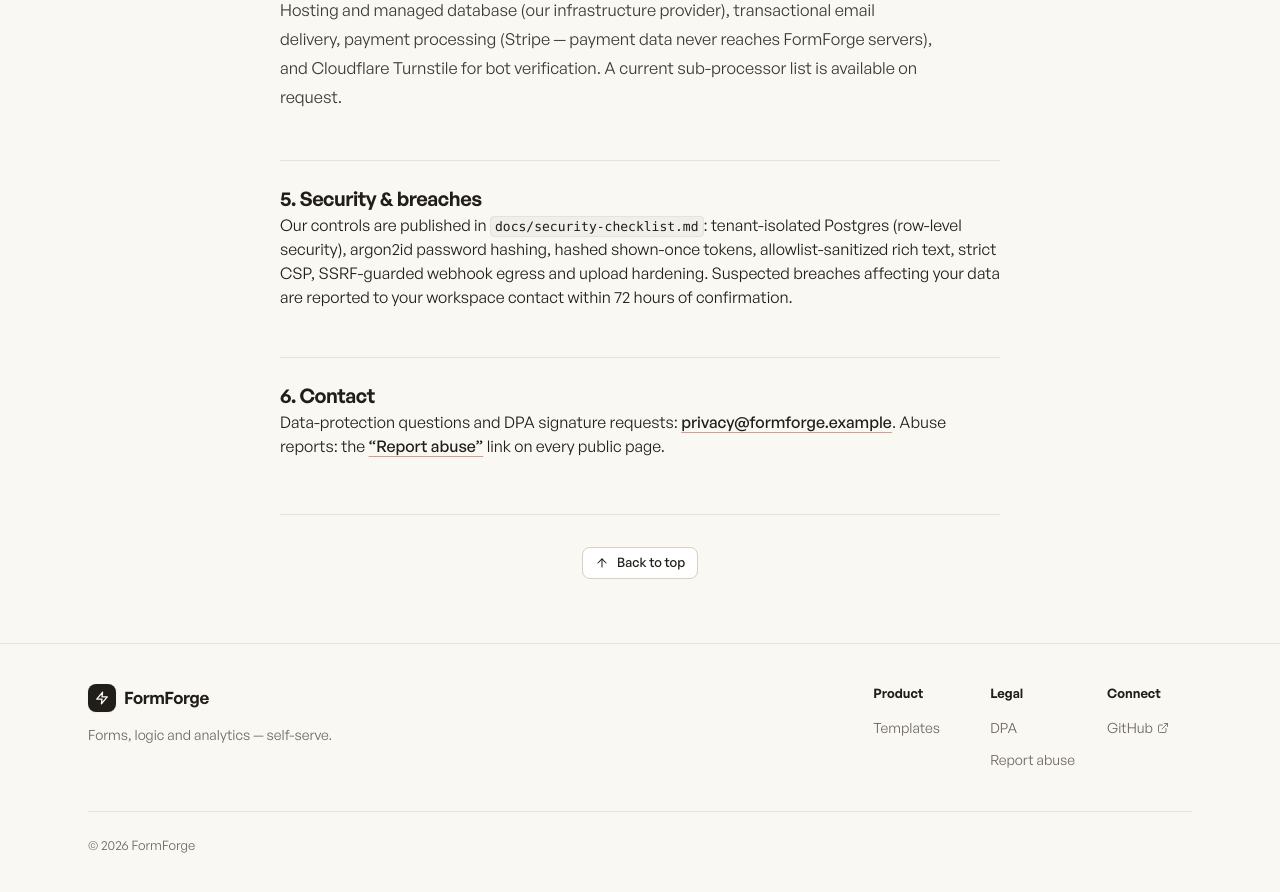
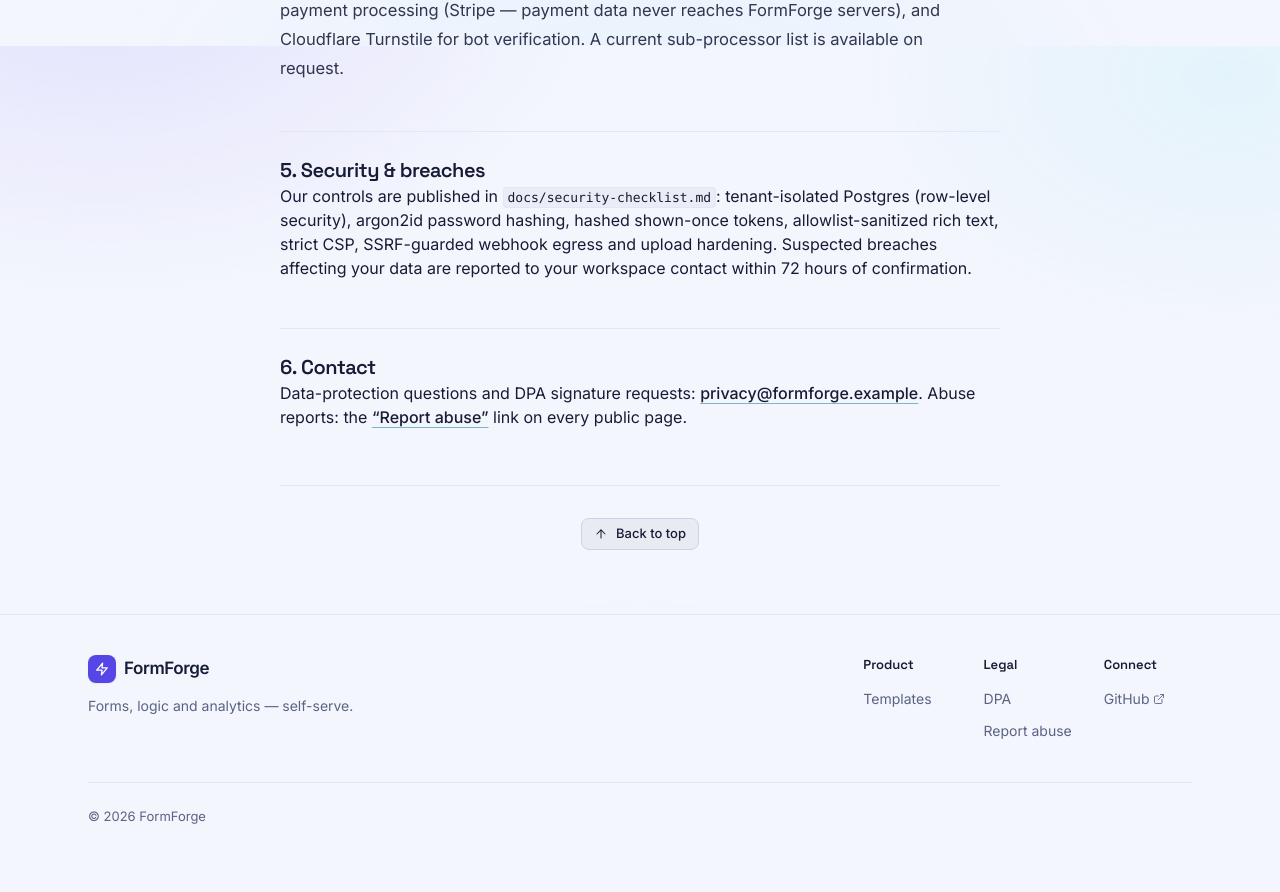
Before and after one commit to bent70144-cpug/forgeforms, a Next.js app in the folder apps/web/: page /dpa in a window 1280 px wide. Shown: the part 1554-2446 px from the top of the page. After the commit the page ends 2421 px from the top, so only its background shows below. Built offline with nearby package versions, Linux system fonts and the light colour scheme.

Commit message:
feat(design): aurora glass design system foundation — dark-first tokens, gradient/glow recipes, glass chrome, new type system (Space Grotesk/Inter/JetBrains Mono)

```diff
--- a/apps/web/app/globals.css
+++ b/apps/web/app/globals.css
@@ -6,104 +6,122 @@
 @source "../../../packages/renderer/src";
 
 /* ============================================================================
-   FORMFORGE APP DESIGN SYSTEM — "warm paper studio"
+   FORMFORGE APP DESIGN SYSTEM — "aurora glass" (2026 redesign)
    ----------------------------------------------------------------------------
-   Sections, in order:
+   Dark-first deep-indigo workspace with violet→cyan gradient energy, glass
+   surfaces and glow accents. Sections, in order:
      TOKENS · BASE · BUTTONS · FORMS · CHROME (auth/app shell)
      PANELS/BADGES/CHIPS/SEG · DOC CARDS · OVERLAYS (modal/drawer)
-     STATE (skeleton/banner/empty) · LANDING-SCOPED · REVEAL/SPOTLIGHT
-     REDUCED MOTION
+     STATE (skeleton/banner/empty) · REVEAL/SPOTLIGHT · REDUCED MOTION
    The marketing landing chrome (.ff-land-*) lives in app/landing.css and
    app/tokens.css and is deliberately NOT duplicated here. Canonical class
    constants for builder agents: apps/web/lib/ui.ts. Documents carry their own
-   theme at render time (renderer packages consume --ff-bg/--ff-fg).
+   theme at render time (renderer packages consume --ff-bg/--ff-fg) and are
+   NOT affected by this system.
    ========================================================================== */
 
 /* ====== TOKENS ============================================================ */
 
 :root {
-  /* surfaces — warm paper */
-  --ff-bg: #faf8f3;
-  --ff-card: #ffffff;
-  --ff-fg: #211d18;
-  --ff-muted: #6f6862;
-  --ff-border: #e9e2d7;
-  --ff-border-strong: #d8cfc0;
-
-  /* actions — ink is the primary (Stripe/Linear-style); coral is the signal */
-  --ff-primary: #211d18;
-  --ff-primary-fg: #fdfcfa;
-  --ff-accent: oklch(54% 0.165 29);
-  --ff-accent-soft: oklch(74% 0.125 30);
-  --ff-accent-fg: #ffffff;
-
-  /* semantics (light values hold ≥4.5:1 on their soft tints).
-     success is a warm SAGE green — semantically unambiguous next to the red
-     danger token (a coral-family success would read as an error), while the
-     muted olive cast harmonizes with the warm paper palette. */
-  --ff-success: #3d6b4f;
-  --ff-success-soft: #e7efe6;
-  --ff-warning: #966a0b;
-  --ff-warning-soft: #f6ecd6;
-  --ff-danger: #b3261e;
-  --ff-danger-soft: #f7e5e3;
-
-  /* charts — coral / amber / ink, distinguishable on paper and in dark;
-     teal/green series colors are off-system for this palette */
-  --ff-chart-1: var(--ff-accent);
-  --ff-chart-2: #b45309;
-  --ff-chart-3: var(--ff-fg);
+  /* surfaces — deep space indigo (dark-first) */
+  --ff-bg: #0b0e1a;
+  --ff-bg-2: #0f1424;
+  --ff-card: #141a33;
+  --ff-card-2: #1a2142;
+  --ff-fg: #eef1ff;
+  --ff-muted: #9aa3c9;
+  --ff-border: #232b52;
+  --ff-border-strong: #34406f;
+
+  /* actions — violet gradient is the primary; cyan is the signal */
+  --ff-primary: #6c5cff;
+  --ff-primary-2: #38bdf8;
+  --ff-primary-fg: #ffffff;
+  --ff-accent: #22d3ee;
+  --ff-accent-soft: #7dd3fc;
+  --ff-accent-fg: #07222b;
+
+  /* semantics — readable on dark glass tints */
+  --ff-success: #4ade80;
+  --ff-success-soft: rgb(74 222 128 / 0.12);
+  --ff-warning: #fbbf24;
+  --ff-warning-soft: rgb(251 191 36 / 0.12);
+  --ff-danger: #fb7185;
+  --ff-danger-soft: rgb(251 113 133 / 0.12);
+
+  /* charts — violet / cyan / rose, distinct on the dark canvas */
+  --ff-chart-1: #8b7bff;
+  --ff-chart-2: #22d3ee;
+  --ff-chart-3: #f472b6;
 
   /* shape */
-  --ff-radius: 0.75rem;
-
-  /* type — General Sans + Geist Mono are self-hosted via @font-face in
-     app/landing.css and globally available */
-  --ff-font-heading: "General Sans", ui-sans-serif, system-ui, -apple-system, "Segoe UI", Roboto, sans-serif;
-  --ff-font-body: "General Sans", ui-sans-serif, system-ui, -apple-system, "Segoe UI", Roboto, sans-serif;
-  --ff-font-mono: "Geist Mono", ui-monospace, SFMono-Regular, Menlo, monospace;
+  --ff-radius: 1rem;
+
+  /* type — Space Grotesk / Inter / JetBrains Mono via next/font (root layout);
+   * variable names unchanged so every consumer keeps working */
+  --ff-font-heading: var(--font-grotesk, "Space Grotesk"), "General Sans", ui-sans-serif, system-ui, -apple-system, "Segoe UI", Roboto, sans-serif;
+  --ff-font-body: var(--font-inter, "Inter"), "General Sans", ui-sans-serif, system-ui, -apple-system, "Segoe UI", Roboto, sans-serif;
+  --ff-font-mono: var(--font-jet, "JetBrains Mono"), "Geist Mono", ui-monospace, SFMono-Regular, Menlo, monospace;
+
+  /* glass chrome */
+  --ff-glass: rgb(20 26 51 / 0.78);
+  --ff-glass-border: rgb(122 134 213 / 0.16);
+
+  /* gradient + glow recipes */
+  --ff-grad: linear-gradient(135deg, var(--ff-primary) 0%, var(--ff-primary-2) 100%);
+  --ff-glow: 0 8px 32px -8px rgb(108 92 255 / 0.45);
+  --ff-glow-soft: 0 0 0 1px rgb(122 134 213 / 0.14), 0 16px 48px -16px rgb(108 92 255 / 0.28);
 
   /* elevation + motion */
-  --ff-shadow-sm: 0 1px 2px rgb(42 32 22 / 0.05);
-  --ff-shadow-md: 0 1px 2px rgb(42 32 22 / 0.05), 0 8px 24px -12px rgb(42 32 22 / 0.16);
-  --ff-shadow-lg: 0 2px 4px rgb(42 32 22 / 0.06), 0 20px 48px -20px rgb(42 32 22 / 0.24);
-  --ff-ease-out: cubic-bezier(0.22, 1, 0.36, 1);
+  --ff-shadow-sm: 0 1px 2px rgb(3 6 18 / 0.5);
+  --ff-shadow-md: 0 1px 2px rgb(3 6 18 / 0.5), 0 12px 32px -12px rgb(3 6 18 / 0.55);
+  --ff-shadow-lg: 0 2px 4px rgb(3 6 18 / 0.5), 0 24px 64px -24px rgb(3 6 18 / 0.7);
+  --ff-ease-out: cubic-bezier(0.16, 1, 0.3, 1);
 
   /* Back-compat mapping for Tailwind utilities referencing --background/-foreground */
   --background: var(--ff-bg);
   --foreground: var(--ff-fg);
 }
 
-@media (prefers-color-scheme: dark) {
+/* porcelain counterpart for light-scheme users */
+@media (prefers-color-scheme: light) {
   :root {
-    --ff-bg: #17130e;
-    --ff-card: #211c15;
-    --ff-fg: #f4eee5;
-    --ff-muted: #a89f93;
-    --ff-border: #342c21;
-    --ff-border-strong: #4a4033;
-
-    --ff-primary: #f4eee5;
-    --ff-primary-fg: #211c15;
-    --ff-accent: oklch(74% 0.125 30);
-    --ff-accent-soft: oklch(63% 0.155 29);
-    --ff-accent-fg: #241009;
-
-    --ff-success: #6ee7a0;
-    --ff-success-soft: rgb(110 231 160 / 0.13);
-    --ff-warning: #fbbf24;
-    --ff-warning-soft: rgb(251 191 36 / 0.13);
-    --ff-danger: #f87171;
-    --ff-danger-soft: rgb(248 113 113 / 0.13);
-
-    --ff-chart-1: var(--ff-accent);
-    --ff-chart-2: #fbbf24;
-    --ff-chart-3: var(--ff-fg);
-
-    /* slightly stronger alphas so elevation still reads on dark paper */
-    --ff-shadow-sm: 0 1px 2px rgb(0 0 0 / 0.28);
-    --ff-shadow-md: 0 1px 2px rgb(0 0 0 / 0.28), 0 8px 24px -12px rgb(0 0 0 / 0.5);
-    --ff-shadow-lg: 0 2px 4px rgb(0 0 0 / 0.3), 0 20px 48px -20px rgb(0 0 0 / 0.6);
+    --ff-bg: #f4f6fd;
+    --ff-bg-2: #eceffb;
+    --ff-card: #ffffff;
+    --ff-card-2: #f6f7fe;
+    --ff-fg: #171c36;
+    --ff-muted: #5b6284;
+    --ff-border: #e2e6f5;
+    --ff-border-strong: #cbd2ec;
+
+    --ff-primary: #5646e5;
+    --ff-primary-2: #0ea5e9;
+    --ff-primary-fg: #ffffff;
+    --ff-accent: #0e7490;
+    --ff-accent-soft: #0891b2;
+    --ff-accent-fg: #ffffff;
+
+    --ff-success: #15803d;
+    --ff-success-soft: #e7f6ec;
+    --ff-warning: #a16207;
+    --ff-warning-soft: #fdf3d8;
+    --ff-danger: #dc2626;
+    --ff-danger-soft: #fdeaea;
+
+    --ff-chart-1: #6d5cff;
+    --ff-chart-2: #0891b2;
+    --ff-chart-3: #db2777;
+
+    --ff-glass: rgb(255 255 255 / 0.8);
+    --ff-glass-border: rgb(86 70 229 / 0.12);
+
+    --ff-glow: 0 8px 28px -10px rgb(86 70 229 / 0.35);
+    --ff-glow-soft: 0 0 0 1px rgb(86 70 229 / 0.1), 0 16px 44px -18px rgb(86 70 229 / 0.22);
+
+    --ff-shadow-sm: 0 1px 2px rgb(23 28 54 / 0.06);
+    --ff-shadow-md: 0 1px 2px rgb(23 28 54 / 0.06), 0 10px 28px -14px rgb(23 28 54 / 0.18);
+    --ff-shadow-lg: 0 2px 4px rgb(23 28 54 / 0.07), 0 20px 52px -22px rgb(23 28 54 / 0.26);
   }
 }
 
@@ -115,7 +133,13 @@ body {
 }
 
 body {
-  background: var(--ff-bg);
+  background-color: var(--ff-bg);
+  /* aurora field: two fixed color washes that sit behind every surface */
+  background-image:
+    radial-gradient(52rem 36rem at 8% -12%, rgb(108 92 255 / 0.14), transparent 60%),
+    radial-gradient(44rem 30rem at 96% 4%, rgb(34 211 238 / 0.08), transparent 55%),
+    radial-gradient(60rem 44rem at 50% 118%, rgb(56 189 248 / 0.07), transparent 60%);
+  background-attachment: fixed;
   color: var(--ff-fg);
   font-family: var(--ff-font-body);
 }
@@ -131,7 +155,7 @@ h6 {
 
 /* Single selection rule (was duplicated). */
 ::selection {
-  background: color-mix(in srgb, var(--ff-accent) 25%, transparent);
+  background: color-mix(in srgb, var(--ff-primary) 38%, transparent);
 }
 
 /* WCAG 2.1 AA: visible focus everywhere (spec §14.4). */
@@ -210,34 +234,37 @@ summary:focus-visible {
   pointer-events: none;
 }
 
-/* primary — ink; dark mode flips automatically via the token block */
+/* primary — violet→cyan gradient with a soft glow */
 .ff-btn-primary,
 .ff-button-primary {
-  background: var(--ff-primary);
+  background: var(--ff-grad);
   color: var(--ff-primary-fg);
   border-color: transparent;
-  box-shadow: var(--ff-shadow-sm);
+  box-shadow: inset 0 1px 0 rgb(255 255 255 / 0.18), var(--ff-glow);
 }
 
 .ff-btn-primary:hover,
 .ff-button-primary:hover {
   transform: translateY(-1px);
-  box-shadow: var(--ff-shadow-md);
-}
-
-/* secondary — card surface + hairline */
+  filter: brightness(1.08);
+  box-shadow: inset 0 1px 0 rgb(255 255 255 / 0.22), 0 12px 40px -8px rgb(108 92 255 / 0.6);
+}
+
+/* secondary — frosted glass slab */
 .ff-btn-secondary,
 .ff-button-secondary {
-  background: var(--ff-card);
+  background: color-mix(in srgb, var(--ff-fg) 5%, transparent);
   color: var(--ff-fg);
   border-color: var(--ff-border-strong);
+  box-shadow: inset 0 1px 0 rgb(255 255 255 / 0.05);
 }
 
 .ff-btn-secondary:hover,
 .ff-button-secondary:hover {
-  background: color-mix(in srgb, var(--ff-fg) 4%, var(--ff-card));
+  background: color-mix(in srgb, var(--ff-fg) 9%, transparent);
+  border-color: color-mix(in srgb, var(--ff-primary) 45%, var(--ff-border-strong));
   transform: translateY(-1px);
-  box-shadow: var(--ff-shadow-sm);
+  box-shadow: var(--ff-glow-soft);
 }
 
 /* ghost — transparent, quiet hover wash */
@@ -269,10 +296,10 @@ summary:focus-visible {
 }
 
 @media (prefers-color-scheme: dark) {
-  /* dark danger is a light coral — flip the label to ink for contrast */
+  /* dark danger is a light rose — flip the label to deep ink for contrast */
   .ff-btn-destructive,
   .ff-button-destructive {
-    color: #2a0a07;
+    color: #2f0a12;
   }
 }
 
@@ -352,16 +379,17 @@ summary:focus-visible {
 .ff-input {
   width: 100%;
   min-height: 2.75rem;
-  background: var(--ff-card);
+  background: color-mix(in srgb, var(--ff-bg) 36%, var(--ff-card));
   border: 1px solid var(--ff-border-strong);
-  border-radius: 10px;
+  border-radius: 12px;
   padding: 0 0.75rem;
   font: inherit;
   font-size: 0.9375rem;
   color: var(--ff-fg);
   transition:
     border-color 150ms var(--ff-ease-out),
-    box-shadow 150ms var(--ff-ease-out);
+    box-shadow 150ms var(--ff-ease-out),
+    background-color 150ms var(--ff-ease-out);
 }
 
 .ff-field textarea,
@@ -383,8 +411,9 @@ textarea.ff-input {
 .ff-field select:focus-visible,
 .ff-input:focus-visible {
   outline: none;
-  border-color: var(--ff-accent);
-  box-shadow: 0 0 0 3px color-mix(in srgb, var(--ff-accent) 18%, transparent);
+  border-color: var(--ff-primary);
+  background: color-mix(in srgb, var(--ff-bg) 18%, var(--ff-card));
+  box-shadow: 0 0 0 3px color-mix(in srgb, var(--ff-primary) 22%, transparent);
 }
 
 .ff-field input[aria-invalid="true"],
@@ -489,11 +518,13 @@ textarea.ff-input {
 .ff-auth-card {
   width: 100%;
   max-width: 24rem;
-  background: var(--ff-card);
-  border: 1px solid var(--ff-border);
-  border-radius: 16px;
-  padding: 2rem;
-  box-shadow: var(--ff-shadow-md);
+  background: var(--ff-glass);
+  -webkit-backdrop-filter: blur(20px) saturate(1.4);
+  backdrop-filter: blur(20px) saturate(1.4);
+  border: 1px solid var(--ff-glass-border);
+  border-radius: 20px;
+  padding: 2.25rem 2rem;
+  box-shadow: var(--ff-glow-soft), var(--ff-shadow-lg);
   display: flex;
   flex-direction: column;
   gap: 1rem;
@@ -546,12 +577,17 @@ textarea.ff-input {
 }
 
 .ff-app-header {
+  position: sticky;
+  top: 0;
+  z-index: 30;
   display: flex;
   align-items: center;
   gap: 1.25rem;
   padding: 0.875rem 1.5rem;
-  border-bottom: 1px solid var(--ff-border);
-  background: var(--ff-card);
+  border-bottom: 1px solid var(--ff-glass-border);
+  background: var(--ff-glass);
+  -webkit-backdrop-filter: blur(16px) saturate(1.5);
+  backdrop-filter: blur(16px) saturate(1.5);
 }
 
 .ff-app-header nav a {
@@ -562,7 +598,7 @@ textarea.ff-input {
 }
 
 .ff-app-header nav a:hover {
-  color: var(--ff-accent);
+  color: var(--ff-accent-soft);
 }
 
 .ff-app-header-meta {
@@ -598,9 +634,9 @@ textarea.ff-input {
 /* the canonical card */
 .ff-panel {
   background: var(--ff-card);
-  border: 1px solid var(--ff-border);
+  border: 1px solid var(--ff-glass-border);
   border-radius: var(--ff-radius);
-  box-shadow: var(--ff-shadow-sm);
+  box-shadow: var(--ff-shadow-sm), inset 0 1px 0 rgb(255 255 255 / 0.04);
 }
 
 .ff-badge {
@@ -754,10 +790,10 @@ textarea.ff-input {
   flex-direction: column;
   gap: 0.625rem;
   background: var(--ff-card);
-  border: 1px solid var(--ff-border);
-  border-radius: 14px;
+  border: 1px solid var(--ff-glass-border);
+  border-radius: 16px;
   padding: 1.25rem;
-  box-shadow: var(--ff-shadow-sm);
+  box-shadow: var(--ff-shadow-sm), inset 0 1px 0 rgb(255 255 255 / 0.04);
   transition:
     transform 200ms var(--ff-ease-out),
     box-shadow 200ms var(--ff-ease-out),
@@ -766,8 +802,8 @@ textarea.ff-input {
 
 .ff-doc-card:hover {
   transform: translateY(-2px);
-  box-shadow: var(--ff-shadow-md);
-  border-color: color-mix(in srgb, var(--ff-accent) 30%, var(--ff-border));
+  box-shadow: var(--ff-glow-soft), var(--ff-shadow-md);
+  border-color: color-mix(in srgb, var(--ff-primary) 40%, var(--ff-border));
 }
 
 .ff-doc-card .ff-doc-title {
@@ -780,7 +816,7 @@ textarea.ff-input {
 }
 
 .ff-doc-card .ff-doc-title:hover {
-  color: var(--ff-accent);
+  color: var(--ff-accent-soft);
 }
 
 /* Pin quick actions to the card floor so unequal title heights don't pool
@@ -905,9 +941,9 @@ textarea.ff-input {
   position: fixed;
   inset: 0;
   z-index: 50;
-  background: color-mix(in srgb, var(--ff-fg) 40%, transparent);
-  -webkit-backdrop-filter: blur(2px);
-  backdrop-filter: blur(2px);
+  background: rgb(6 9 22 / 0.62);
+  -webkit-backdrop-filter: blur(6px);
+  backdrop-filter: blur(6px);
   animation: ff-fade-in 200ms var(--ff-ease-out);
 }
 
@@ -959,10 +995,12 @@ textarea.ff-input {
   flex-direction: column;
   width: min(32rem, calc(100vw - 2rem));
   max-height: calc(100dvh - 2rem);
-  background: var(--ff-card);
-  border: 1px solid var(--ff-border);
-  border-radius: 16px;
-  box-shadow: var(--ff-shadow-lg);
+  background: var(--ff-glass);
+  -webkit-backdrop-filter: blur(24px) saturate(1.5);
+  backdrop-filter: blur(24px) saturate(1.5);
+  border: 1px solid var(--ff-glass-border);
+  border-radius: 20px;
+  box-shadow: var(--ff-glow-soft), var(--ff-shadow-lg);
   outline: none;
   animation: ff-modal-in 200ms var(--ff-ease-out);
 }
@@ -980,21 +1018,23 @@ textarea.ff-input {
   flex-direction: column;
   width: min(28rem, 92vw);
   max-width: 92vw;
-  background: var(--ff-card);
+  background: var(--ff-glass);
+  -webkit-backdrop-filter: blur(24px) saturate(1.5);
+  backdrop-filter: blur(24px) saturate(1.5);
   box-shadow: var(--ff-shadow-lg);
   outline: none;
 }
 
 .ff-drawer-panel--right {
   right: 0;
-  border-left: 1px solid var(--ff-border);
+  border-left: 1px solid var(--ff-glass-border);
   border-radius: 16px 0 0 16px;
   animation: ff-drawer-in-right 260ms var(--ff-ease-out);
 }
 
 .ff-drawer-panel--left {
   left: 0;
-  border-right: 1px solid var(--ff-border);
+  border-right: 1px solid var(--ff-glass-border);
   border-radius: 0 16px 16px 0;
   animation: ff-drawer-in-left 260ms var(--ff-ease-out);
 }
@@ -1090,9 +1130,9 @@ textarea.ff-input {
 }
 
 .ff-empty {
-  border: 1.5px dashed var(--ff-border-strong);
-  border-radius: 16px;
-  background: color-mix(in srgb, var(--ff-fg) 2%, var(--ff-bg));
+  border: 1.5px dashed color-mix(in srgb, var(--ff-primary) 30%, var(--ff-border-strong));
+  border-radius: 20px;
+  background: color-mix(in srgb, var(--ff-primary) 5%, var(--ff-bg-2));
   padding: 3rem 2rem;
   display: flex;
   flex-direction: column;
@@ -1122,9 +1162,10 @@ textarea.ff-input {
   place-items: center;
   width: 2.75rem;
   height: 2.75rem;
-  border-radius: 12px;
-  background: color-mix(in srgb, var(--ff-accent) 10%, transparent);
-  color: var(--ff-accent);
+  border-radius: 14px;
+  background: var(--ff-grad);
+  color: #ffffff;
+  box-shadow: var(--ff-glow);
 }
 
 .ff-empty-description {
@@ -1182,12 +1223,12 @@ textarea.ff-input {
   transition-delay: calc(var(--i, 0) * 60ms);
 }
 
-/* Spotlight: a soft neutral wash follows the mouse via --sx/--sy. */
+/* Spotlight: a soft violet wash follows the mouse via --sx/--sy. */
 .ff-spot {
   position: relative;
   height: 100%;
   padding: 1.375rem;
-  border: 1px solid var(--ff-border);
+  border: 1px solid var(--ff-glass-border);
   border-radius: var(--ff-radius);
   background: var(--ff-card);
   overflow: hidden;
@@ -1202,7 +1243,7 @@ textarea.ff-input {
   pointer-events: none;
   background: radial-gradient(
     16rem circle at var(--sx, 50%) var(--sy, 35%),
-    color-mix(in srgb, var(--ff-fg) 6%, transparent),
+    color-mix(in srgb, var(--ff-primary) 14%, transparent),
     transparent 72%
   );
   transition: opacity 240ms var(--ff-ease-out);
--- a/apps/web/app/tokens.css
+++ b/apps/web/app/tokens.css
@@ -1,46 +1,54 @@
-/* Hallmark · Coral theme tokens (dealt 1/3) — scoped to the landing page so
-   the app's own --ff-* system is untouched. Custom properties inherit, so
-   everything inside .ff-land reads these. */
+/* Aurora · landing design tokens (2026 redesign) — scoped to the landing page
+   so the app's own --ff-* system is untouched. Custom properties inherit, so
+   everything inside .ff-land reads these. Same variable names as the previous
+   "Coral" deal so the landing chrome keeps compiling; values carry the new
+   dark-first aurora identity. */
 
 .ff-land {
-  /* palette (oklch, all tinted toward the anchor hue) */
-  --color-paper: oklch(97% 0.006 55);
-  --color-paper-2: oklch(94.5% 0.007 55);
-  --color-paper-3: oklch(91.5% 0.009 55);
-  --color-ink: oklch(21% 0.012 38);
-  --color-ink-2: oklch(29% 0.013 40);
-  --color-muted: oklch(47% 0.013 45);
-  --color-rule: oklch(87% 0.009 55);
-  --color-rule-2: oklch(81% 0.011 55);
-  --color-accent: oklch(74% 0.125 30);
-  --color-accent-ink: oklch(21% 0.012 38);
-  --color-accent-2: oklch(54% 0.165 29);
-  --color-focus: oklch(54% 0.17 30);
-  --color-cotton: oklch(98.8% 0.0045 80);
-  --color-desk: oklch(94.3% 0.008 64);
-  --color-print: oklch(23% 0.012 38);
-  --color-board: oklch(22% 0.011 40);
-  --color-board-type: oklch(96.5% 0.006 70);
-  --color-paid: oklch(55.5% 0.15 33);
-  --color-press-shadow: oklch(40% 0.14 32);
+  /* palette — deep space indigo with violet/cyan energy (all srgb hexes
+     matched to the app tokens in globals.css) */
+  --color-paper: #0b0e1a;
+  --color-paper-2: #0f1424;
+  --color-paper-3: #141a33;
+  --color-ink: #eef1ff;
+  --color-ink-2: #d7dcfa;
+  --color-muted: #9aa3c9;
+  --color-rule: #232b52;
+  --color-rule-2: #34406f;
+  --color-accent: #6c5cff;
+  --color-accent-ink: #ffffff;
+  --color-accent-2: #22d3ee;
+  --color-focus: #8b7bff;
+  --color-cotton: #141a33;
+  --color-desk: #0f1424;
+  --color-print: #eef1ff;
+  --color-board: #eef1ff;
+  --color-board-type: #0b0e1a;
+  --color-paid: #4ade80;
+  --color-press-shadow: rgb(6 9 22 / 0.55);
 
-  /* textures */
+  /* gradient + glow recipes */
+  --grad: linear-gradient(135deg, #6c5cff 0%, #22d3ee 100%);
+  --glow: 0 8px 32px -8px rgb(108 92 255 / 0.5);
+  --glow-soft: 0 0 0 1px rgb(122 134 213 / 0.14), 0 16px 48px -16px rgb(108 92 255 / 0.3);
+
+  /* textures (kept from the previous system — assets still exist) */
   --tex-cotton: url("/textures/cotton.svg");
   --tex-desk: url("/textures/felt.svg");
 
-  /* light model: lit from the left, every shadow falls right */
+  /* light model: replaced by glow-on-dark */
   --shade: 32% 0.03 50;
   --lit: 100% 0.005 80;
   --deep: 7% 0.01 40;
 
   /* type */
-  --font-display: "General Sans", ui-sans-serif, system-ui, sans-serif;
-  --font-body: var(--font-display);
-  --font-outlier: "Geist Mono", ui-monospace, "SF Mono", monospace;
+  --font-display: var(--font-grotesk, "Space Grotesk"), "General Sans", ui-sans-serif, system-ui, sans-serif;
+  --font-body: var(--font-inter, "Inter"), "General Sans", ui-sans-serif, system-ui, sans-serif;
+  --font-outlier: var(--font-jet, "JetBrains Mono"), "Geist Mono", ui-monospace, "SF Mono", monospace;
   --tracking-display: -0.03em;
   --display-weight: 600;
 
-  /* scale (layout.md §2, 1.25 ratio from a 16px body) */
+  /* scale (1.25 ratio from a 16px body) */
   --text-display: clamp(2.6rem, 5.85vw, 5.25rem);
   --text-display-s: clamp(2rem, 4.2vw, 3.75rem);
   --text-section: clamp(1.9rem, 3.6vw, 3.25rem);
@@ -49,14 +57,11 @@
   --text-md: 1rem;
   --text-sm: 0.875rem;
 
-  /* spacing scale */
-  --space-3xs: 2px;
-  --space-2xs: 4px;
-  --space-xs: 8px;
-  --space-sm: 12px;
-  --space-md: 16px;
-  --space-lg: 24px;
-  --space-xl: 40px;
+  /* spacing */
+  --space-s: 12px;
+  --space-m: 20px;
+  --space-l: 32px;
+  --space-xl: 48px;
   --space-2xl: 64px;
   --space-3xl: 96px;
   --space-4xl: 144px;
@@ -65,7 +70,7 @@
   --section-gap-l: clamp(104px, 13vw, 176px);
 
   /* motion */
-  --ease-out: cubic-bezier(0.22, 1, 0.36, 1);
+  --ease-out: cubic-bezier(0.16, 1, 0.3, 1);
   --ease-in: cubic-bezier(0.55, 0, 0.85, 0.6);
   --ease-in-out: cubic-bezier(0.65, 0, 0.35, 1);
   --dur-micro: 120ms;
@@ -77,18 +82,18 @@
   --gutter: clamp(20px, 5vw, 64px);
   --gap-columns: clamp(24px, 3vw, 32px);
 
-  /* radii + edges */
-  --radius-card: 8px;
-  --radius-input: 6px;
+  /* radii + edges — rounder glass cards */
+  --radius-card: 16px;
+  --radius-input: 12px;
   --radius-pill: 999px;
-  --radius-stock: 8px;
+  --radius-stock: 16px;
   --rule-hair: 1px;
-  --shadow-card: 0 1px 2px oklch(20% 0.01 35 / 0.05);
-  --edge-stock: inset 0 1px 0 oklch(var(--lit) / 0.9),
-    inset 0 -1px 0 oklch(var(--shade) / 0.07),
-    0 0 0 0.5px oklch(var(--shade) / 0.22), 0 1px 0 oklch(var(--shade) / 0.12);
-  --cast-stock: 6px 5px 10px -6px oklch(var(--shade) / 0.3);
-  --cast-stock-lift: 12px 10px 18px -8px oklch(var(--shade) / 0.3);
-  --press-groove: inset 1px 1.5px 2px oklch(var(--shade) / 0.16),
-    inset -1px -1px 0 oklch(var(--lit) / 0.9), 0 0 0 0.5px oklch(var(--shade) / 0.2);
+  --shadow-card: 0 1px 2px rgb(3 6 18 / 0.5), 0 12px 32px -16px rgb(108 92 255 / 0.25);
+  --edge-stock: inset 0 1px 0 rgb(255 255 255 / 0.06),
+    inset 0 -1px 0 rgb(3 6 18 / 0.3),
+    0 0 0 1px rgb(122 134 213 / 0.14);
+  --cast-stock: 0 16px 40px -16px rgb(6 9 22 / 0.7);
+  --cast-stock-lift: 0 24px 56px -20px rgb(6 9 22 / 0.75), 0 0 32px -8px rgb(108 92 255 / 0.3);
+  --press-groove: inset 1px 1.5px 2px rgb(3 6 18 / 0.4),
+    inset -1px -1px 0 rgb(255 255 255 / 0.05), 0 0 0 1px rgb(122 134 213 / 0.16);
 }
```
Also changed, not shown: apps/web/app/layout.tsx (+23 -1 lines), apps/web/lib/ui.ts (+10 -4 lines).
